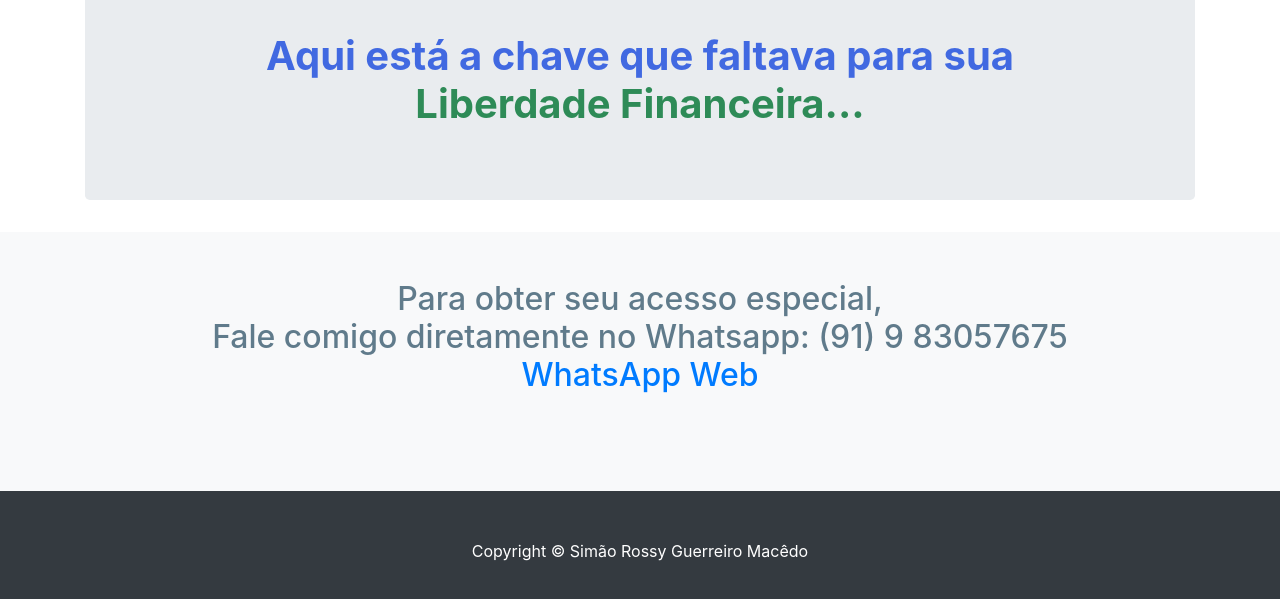
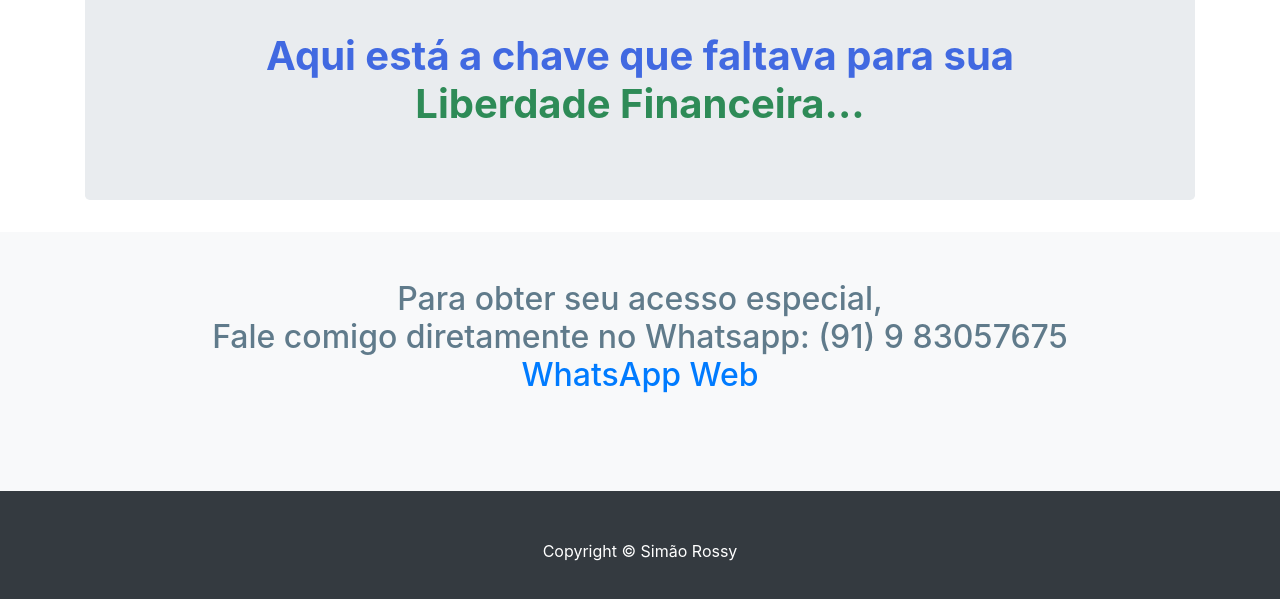
Before and after one commit to simaorossy/ProjectVidaLivre, a plain HTML site: page index3.html in a window 1280 px wide. Shown: the part 837-1436 px from the top of the page. Drawn offline with Linux system fonts and the light colour scheme.

Commit message:
Update index3.html

```diff
--- a/index3.html
+++ b/index3.html
@@ -81,7 +81,7 @@
 
         <footer class="py-5 bg-dark">
             <div class="container">
-                <p class="m-0 text-center text-white">Copyright &copy; Simão Rossy Guerreiro Macêdo</p>
+                <p class="m-0 text-center text-white">Copyright &copy; Simão Rossy</p>
 
 
             </div>
```
